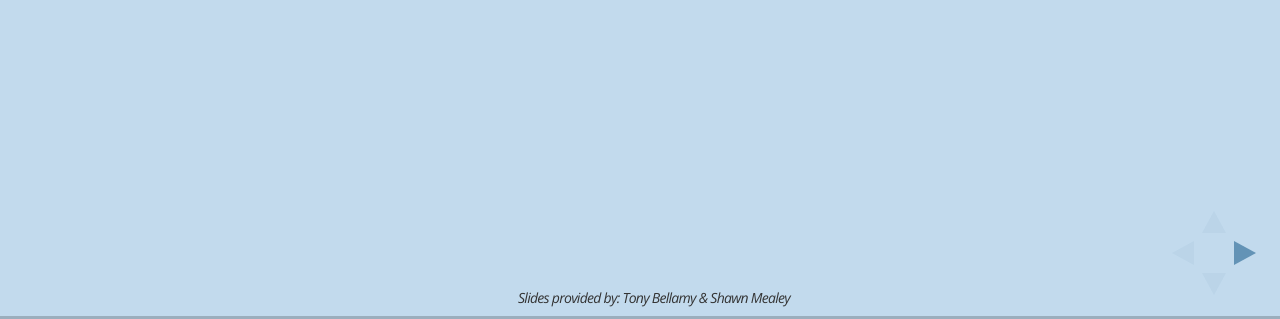
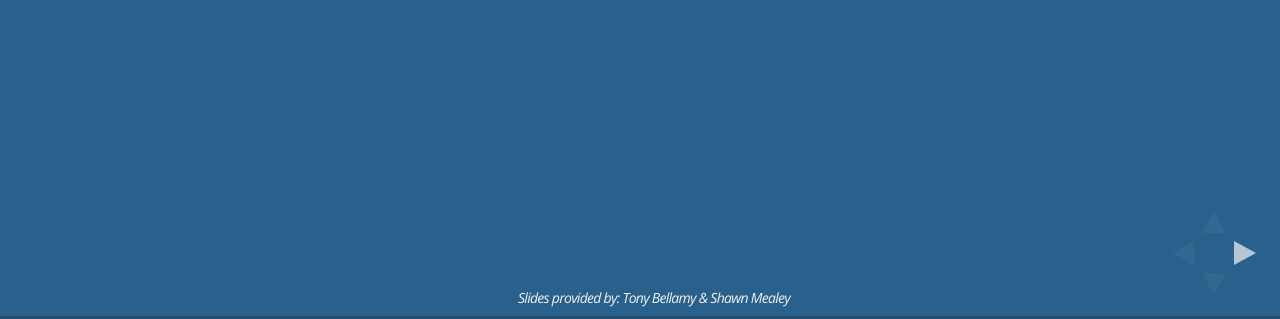
Before and after one commit to rabellamy/yeoman-demo, a website: page index.html in a window 1280 px wide. Shown: the part 481-800 px from the top of the page. Drawn offline with nearby package versions, Linux system fonts and the light colour scheme.

Commit message:
adds better colors

```diff
--- a/css/theme/source/yeoman-demo.scss
+++ b/css/theme/source/yeoman-demo.scss
@@ -10,16 +10,17 @@
 @import url(https://fonts.googleapis.com/css?family=Quicksand:400,700,400italic,700italic);
 @import url(https://fonts.googleapis.com/css?family=Open+Sans:400italic,700italic,400,700);
 
+$myFontColor: darken(white, 5%);
 
 // Override theme settings (see ../template/settings.scss)
 $mainFont: 'Open Sans', sans-serif;
-$mainColor: #333;
+$mainColor: $myFontColor;
 $headingFont: 'Open Sans', sans-serif;
-$headingColor: #333;
+$headingColor: $myFontColor;
 $headingLetterSpacing: -0.08em;
 $headingTextShadow: none;
-$backgroundColor: lighten(#285E88, 50%);
-$linkColor: #3b759e;
+$backgroundColor: lighten(#285E88, 1%);
+$linkColor: $myFontColor;
 $linkColorHover: lighten( $linkColor, 20% );
 $selectionBackgroundColor: #134674;
 
--- a/css/theme/template/theme.scss
+++ b/css/theme/template/theme.scss
@@ -82,7 +82,7 @@ body {
 
 .reveal section img {
 	margin: 15px 0px;
-	background: rgba(255,255,255,0.12);
+	//background: rgba(255,255,255,0.12);
 
 	-webkit-transition: all .2s linear;
 	   -moz-transition: all .2s linear;
```
Also changed, not shown: css/theme/beige.css, css/theme/blood.css, css/theme/default.css, css/theme/moon.css, css/theme/night.css, css/theme/serif.css, css/theme/simple.css, css/theme/sky.css, css/theme/solarized.css, css/theme/yeoman-demo.css, js/reveal.min.js.
